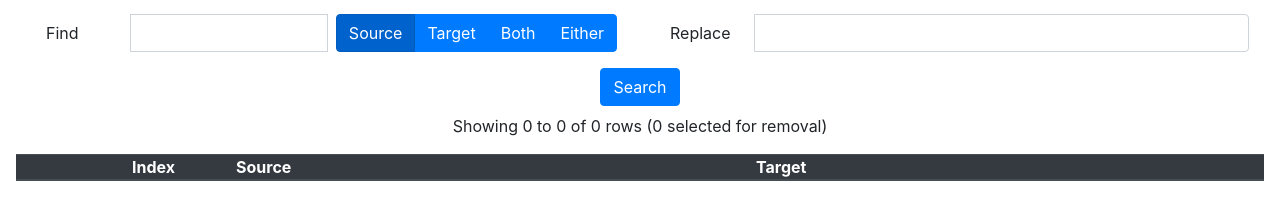
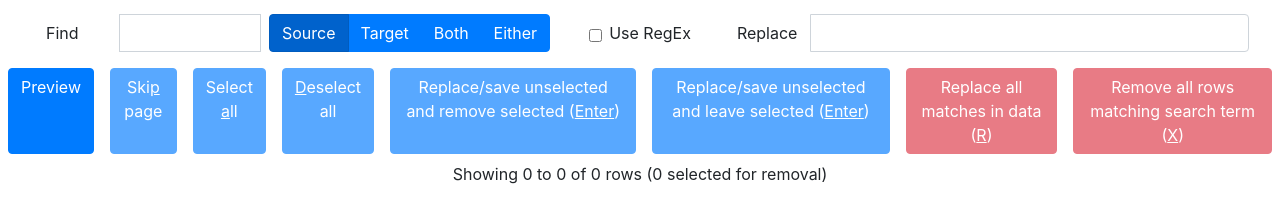
Before and after one commit to ljdyer/training-data-cleaner, a Flask app: template app/templates/find_replace.html in a window 1280 px wide. Shown: the part 56-258 px from the top of the page. Run offline with Flask 2, Linux system fonts and the light colour scheme; the template is opened without the code that fills it, so the values that code supplies are empty; some libraries are stand-ins or nearby versions.

Commit message:
find_replace

```diff
--- a/app/app_elements/blueprints/find_replace.py
+++ b/app/app_elements/blueprints/find_replace.py
@@ -19,7 +19,7 @@ def find_replace():
         action = json_data['action']
         print(action)
         response = {}
-        if action == 'search':
+        if action == 'preview':
             settings = json_data['settings']
             settings['mode'] = 'find_replace'
             generate_preview_df(settings)
--- a/app/static/css/style.css
+++ b/app/static/css/style.css
@@ -1,3 +1,18 @@
+del {
+    text-decoration: line-through;
+    background-color: #d9534f; /* Bootstrap danger color */
+    color: #555;
+    margin-left: 1px;
+    margin-right: 1px
+}
+
+ins {
+    text-decoration: none;
+    background-color: #5cb85c; /* Bootstrap success color */
+    margin-left: 1px;
+    margin-right: 1px
+}
+
 html, body {
     height: 100%;
 }
--- a/app/static/js/find_replace.js
+++ b/app/static/js/find_replace.js
@@ -58,11 +58,17 @@ function handleResponse(response) {
     updateShowingInfo(showingFrom, showingTo, showingTotal);
 }
 
-function search() {
-    const action = 'search';
-    const searchRegex = $('#find').val();
-    const replaceRegex = $('#replace').val();
-    const settings = { search_re: searchRegex, replace_re: replaceRegex };
+function preview() {
+    // Snake case used for settings passed to Flask app
+    const action = 'preview';
+    // eslint-disable-next-line camelcase
+    const search_re = $('#find').val();
+    // eslint-disable-next-line camelcase
+    const replace_re = $('#replace').val();
+    const scope = $("input[name='scope']").filter(':checked').attr('id');
+    const regex = $('regex').is(':checked');
+    // eslint-disable-next-line camelcase
+    const settings = { search_re, replace_re, scope, regex };
     const data = { action, settings };
     $.post('/find_replace', JSON.stringify(data)).done(handleResponse);
 }
@@ -86,24 +92,6 @@ function search() {
 // function selectAll() {
 //     $('tbody').find('tr').addClass('table-secondary');
 //     updateNumSelected();
-// }
-
-// function refreshWithNewSettings() {
-//     const filter = $('#filter').find(':selected').val();
-//     const filterScope = $("input[name='filter-scope']").filter(':checked').attr('id');
-//     const order = $('#order').find(':selected').val();
-//     const orderColumn = $("input[name='order-column']").filter(':checked').attr('id');
-//     const orderOrientation = $("input[name='order-orientation']").filter(':checked').attr('id');
-//     const settings = {
-//         filter,
-//         filter_scope: filterScope,
-//         order,
-//         order_col: orderColumn,
-//         order_orientation: orderOrientation,
-//     };
-//     const action = 'new_settings';
-//     const data = { action, settings };
-//     $.post('/edit', JSON.stringify(data)).done(handleResponse);
 // }
 
 // function skipPage() {
@@ -166,7 +154,7 @@ function search() {
 // }
 
 $(() => {
-    $('#search').click(search);
+    $('#preview').on('click', preview);
     // $('#skip-page').click(skipPage);
     // $('#select-all').click(selectAll);
     // $('#deselect-all').click(deselectAll);
--- a/app/static/js/shortcuts.js
+++ b/app/static/js/shortcuts.js
@@ -1,3 +1,5 @@
 $(() => {
+    // handleKeydown defined in each page's script
+    // eslint-disable-next-line no-undef
     $(document).keydown((event) => { handleKeydown(event); });
-})
+});
--- a/app/templates/edit.html
+++ b/app/templates/edit.html
@@ -56,7 +56,7 @@
             </div>
         </div>
     </div>
-    <div class="container d-flex justify-content-center">
+    <div class="d-flex justify-content-center">
         <div class="mb-2 btn-block d-flex justify-content-center"  role="group">
             <a class="btn btn-primary mx-2" href="#" id="start-over"><u>S</u>tart over</a>
             <a class="btn btn-primary mx-2" href="#" id="skip-page">Ski<u>p</u> page</a>
--- a/app/templates/find_replace.html
+++ b/app/templates/find_replace.html
@@ -12,34 +12,42 @@
         <div class="col input-group">
             <label for="find" class="col-2 col-form-label">Find</label>
             <input type="text" class="form-control" aria-label="find" id="find">
-            <div class="btn-group btn-group-toggle mx-2" data-toggle="buttons" id="filter-scope">
+            <div class="btn-group btn-group-toggle mx-2" data-toggle="buttons" id="scope">
                 <label class="btn btn-primary active">
-                    <input type="radio" name="filter-scope" id="source" checked>Source
+                    <input type="radio" name="scope" id="source" checked>Source
                 </label>
                 <label class="btn btn-primary">
-                    <input type="radio" name="filter-scope" id="target">Target
+                    <input type="radio" name="scope" id="target">Target
                 </label>
                 <label class="btn btn-primary">
-                    <input type="radio" name="filter-scope" id="both">Both
+                    <input type="radio" name="scope" id="both">Both
                 </label>
                 <label class="btn btn-primary">
-                    <input type="radio" name="filter-scope" id="either">Either
+                    <input type="radio" name="scope" id="either">Either
                 </label>
             </div>
+        </div>
+        <div class="form-check mx-3 d-flex align-items-center" display="inline">
+            <input class="form-check-input" type="checkbox" id="regex">
+            <label class="form-check-label" for="regex">
+                Use RegEx
+            </label>
         </div>
         <div class="col input-group">
             <label for="replace" class="col-2 col-form-label">Replace</label>
             <input type="text" class="form-control" aria-label="replace" id="replace">
         </div>
     </div>
-    <div class="container d-flex justify-content-center">
+    <div class="d-flex justify-content-center">
         <div class="mb-2 btn-block d-flex justify-content-center"  role="group">
-            <a class="btn btn-primary mx-2" href="#" id="search">Search</a>
-            <!-- <a class="btn btn-primary mx-2" href="#" id="skip-page">Ski<u>p</u> page</a>
-            <a class="btn btn-primary mx-2" href="#" id="select-all">Select <u>a</u>ll</a>
-            <a class="btn btn-primary mx-2" href="#" id="deselect-all"><u>D</u>eselect all</a>
-            <a class="btn btn-primary mx-2" href="#" id="submit">Remove selected and save changes (<u>Enter</u>)</a>
-            <a class="btn btn-danger mx-2 disabled" href="#" id="remove-all">Remove all rows matching filter (<u>X</u>)</a> -->
+            <a class="btn btn-primary mx-2" href="#" id="preview">Preview</a>
+            <a class="btn btn-primary mx-2 disabled" href="#" id="skip-page">Ski<u>p</u> page</a>
+            <a class="btn btn-primary mx-2 disabled" href="#" id="select-all">Select <u>a</u>ll</a>
+            <a class="btn btn-primary mx-2 disabled" href="#" id="deselect-all"><u>D</u>eselect all</a>
+            <a class="btn btn-primary mx-2 disabled" href="#" id="replace-remove">Replace/save unselected and remove selected (<u>Enter</u>)</a>
+            <a class="btn btn-primary mx-2 disabled" href="#" id="replace-leave">Replace/save unselected and leave selected (<u>Enter</u>)</a>
+            <a class="btn btn-danger mx-2 disabled" href="#" id="replace-all">Replace all matches in data (<u>R</u>)</a>
+            <a class="btn btn-danger mx-2 disabled" href="#" id="remove-all">Remove all rows matching search term (<u>X</u>)</a>
         </div>
     </div>
     <div class="row d-flex justify-content-center">
```
Also changed, not shown: app/app_elements/helper_functions/preview.py (+45 -7 lines).
